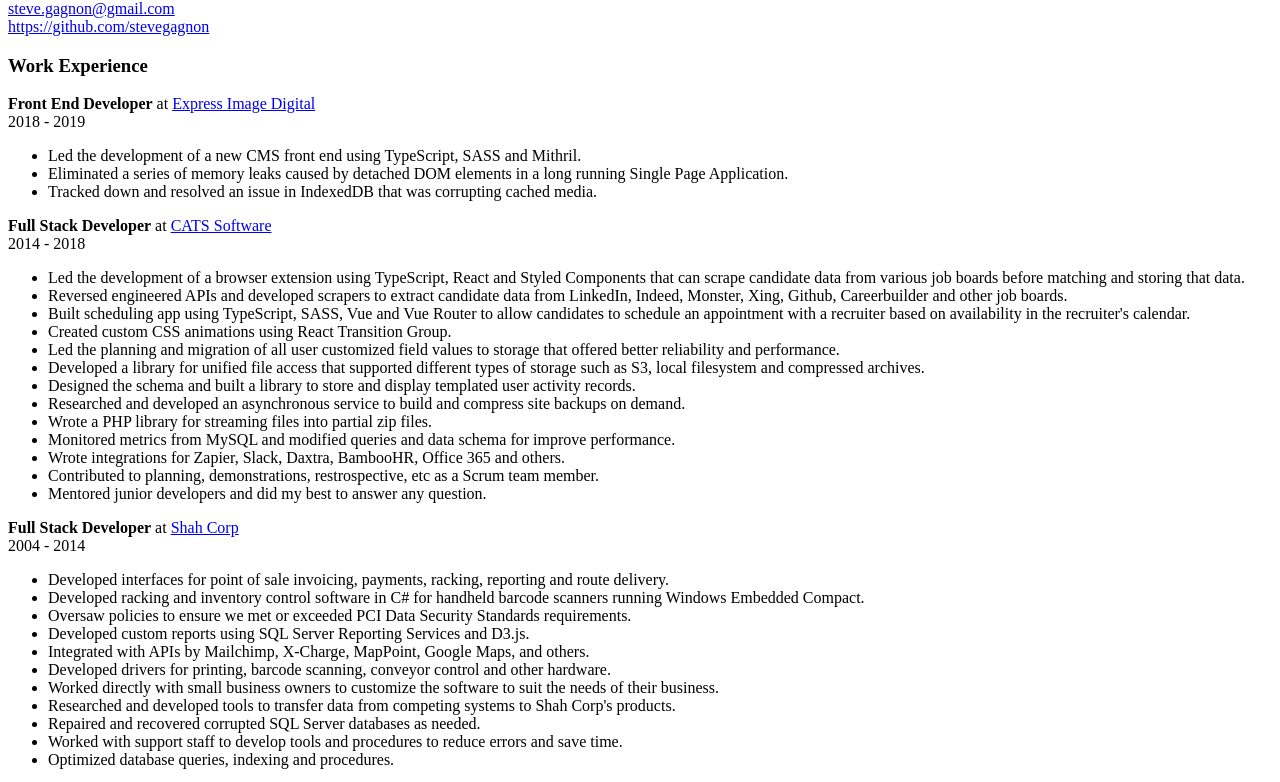
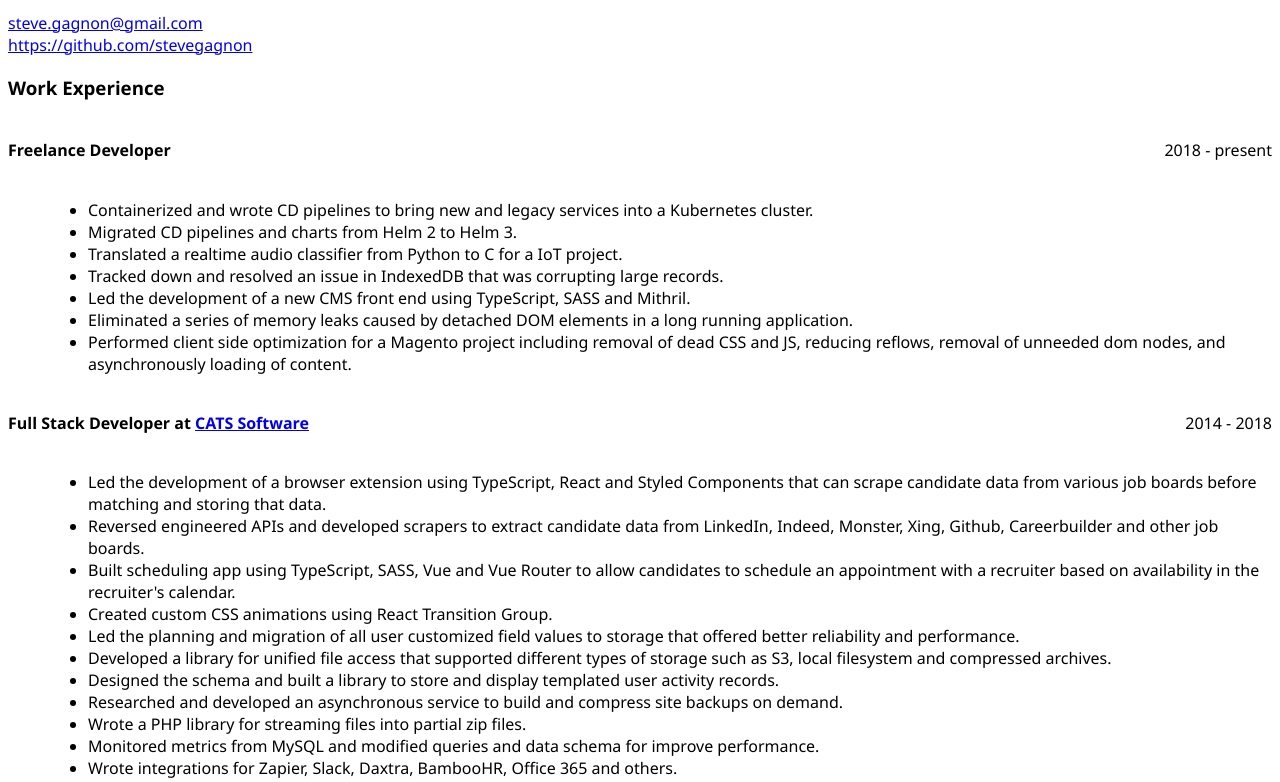
Before and after one commit to stevegagnon/stevegagnon.github.io, a plain HTML site: page index.html in a window 1280 px wide. Shown: the part 127-909 px from the top of the page. Drawn offline with Linux system fonts and the light colour scheme.

Commit message:
update recent work

```diff
--- a/index.html
+++ b/index.html
@@ -4,6 +4,12 @@
 <head>
 	<meta charset="utf-8">
 	<title>Steve Gagnon</title>
+	<style>
+		body { font-family: 'Segoe UI', Tahoma, Geneva, Verdana, sans-serif }
+		#work-experience dt { display: flex; align-items: center; }
+		#work-experience dt h4 { flex: 1; }
+		#skills > ul { display: grid; grid-template-columns: repeat(auto-fill, minmax(180px, 1fr)); }
+	</style>
 </head>
 
 <body>
@@ -17,30 +23,28 @@
 	<main>
 		<section id="work-experience">
 			<h3>Work Experience</h3>
-			<p>
-				<div>
-					<div>
-						<div>
-							<strong>Front End Developer</strong> at
-							<a href="https://www.expressimage.com/">Express Image Digital</a>
-						</div>
-						<time datetime="P40D">2018 - 2019</time>
-					</div>
+			<dl>
+				<dt>
+					<h4>Freelance Developer</h4>
+					<time>2018 - present</time>
+				</dt>
+				<dd>
 					<ul>
+						<li>Containerized and wrote CD pipelines to bring new and legacy services into a Kubernetes cluster.</li>
+						<li>Migrated CD pipelines and charts from Helm 2 to Helm 3.</li>
+						<li>Translated a realtime audio classifier from Python to C for a IoT project.</li>
+						<li>Tracked down and resolved an issue in IndexedDB that was corrupting large records.</li>
 						<li>Led the development of a new CMS front end using TypeScript, SASS and Mithril.</li>
-						<li>Eliminated a series of memory leaks caused by detached DOM elements in a long running Single Page Application.</li>
-						<li>Tracked down and resolved an issue in IndexedDB that was corrupting cached media.</li>
+						<li>Eliminated a series of memory leaks caused by detached DOM elements in a long running application.</li>
+						<li>Performed client side optimization for a Magento project including removal of dead CSS and JS, reducing reflows, removal of unneeded dom nodes, and asynchronously loading of content.</li>
 					</ul>
-				</div>
+				</dd>
 
-				<div>
-					<div>
-						<div>
-							<strong>Full Stack Developer</strong> at
-							<a href="https://www.catsone.com/">CATS Software</a>
-						</div>
-						<time datetime="P1460D">2014 - 2018</time>
-					</div>
+				<dt>
+					<h4>Full Stack Developer at <a href="https://www.catsone.com/">CATS Software</a></h4>
+					<time datetime="P1460D">2014 - 2018</time>
+				</dt>
+				<dd>
 					<ul>
 						<li>Led the development of a browser extension using TypeScript, React and Styled Components that can scrape candidate data from various job boards before matching and storing that data.</li>
 						<li>Reversed engineered APIs and developed scrapers to extract candidate data from LinkedIn, Indeed, Monster, Xing, Github, Careerbuilder and other job boards.</li>
@@ -56,16 +60,13 @@
 						<li>Contributed to planning, demonstrations, restrospective, etc as a Scrum team member.</li>
 						<li>Mentored junior developers and did my best to answer any question.</li>
 					</ul>
-				</div>
+				</dd>
 
-				<div>
-					<div>
-						<div>
-							<strong>Full Stack Developer</strong> at
-							<a href="http://cleanerbusiness.com/">Shah Corp</a>
-						</div>
-						<time datetime="P3650D">2004 - 2014</time>
-					</div>
+				<dt>
+					<h4>Full Stack Developer at <a href="http://cleanerbusiness.com/">Shah Corp</a></h4>
+					<time datetime="P3650D">2004 - 2014</time>
+				</dt>
+				<dd>
 					<ul>
 						<li>Developed interfaces for point of sale invoicing, payments, racking, reporting and route delivery.</li>
 						<li>Developed racking and inventory control software in C# for handheld barcode scanners running Windows Embedded Compact.</li>
@@ -79,8 +80,8 @@
 						<li>Worked with support staff to develop tools and procedures to reduce errors and save time.</li>
 						<li>Optimized database queries, indexing and procedures.</li>
 					</ul>
-				</div>
-			</p>
+				</dd>
+			</dl>
 		</section>
 
 		<section id="skills">
```
